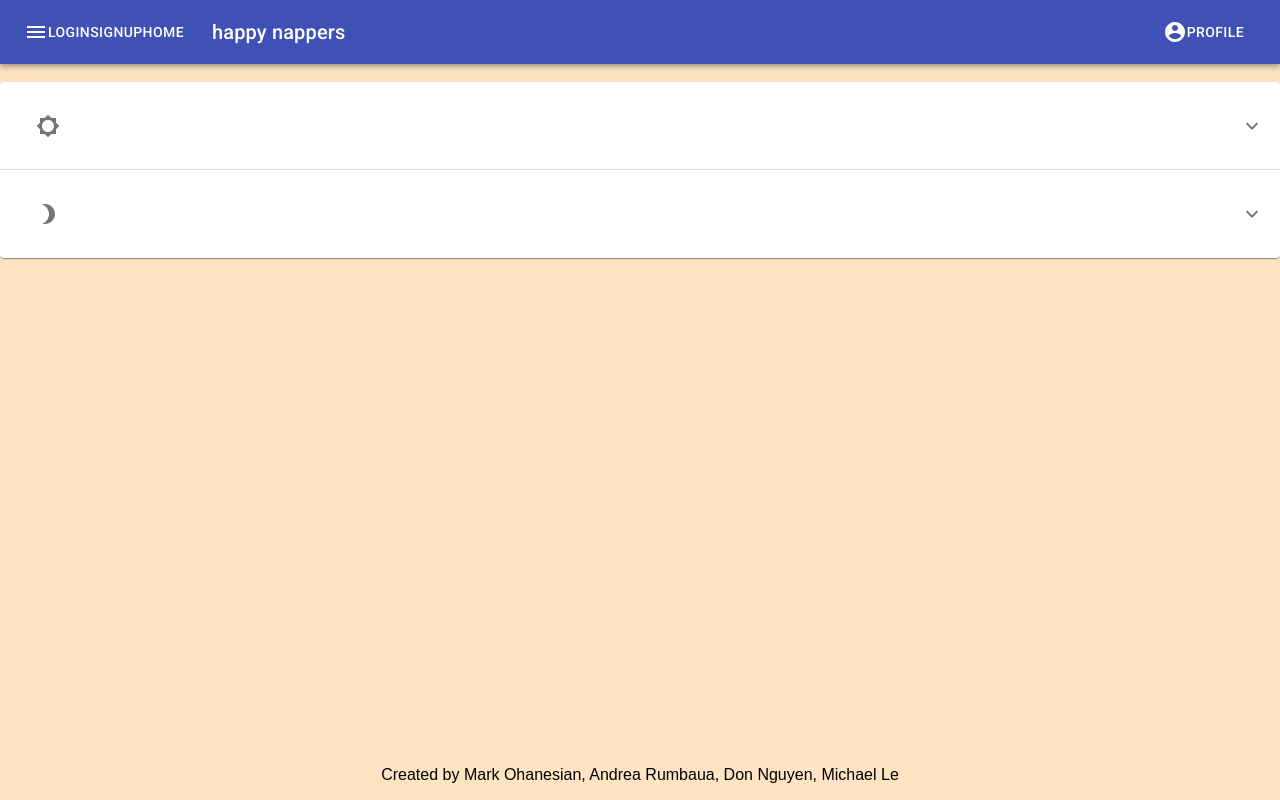
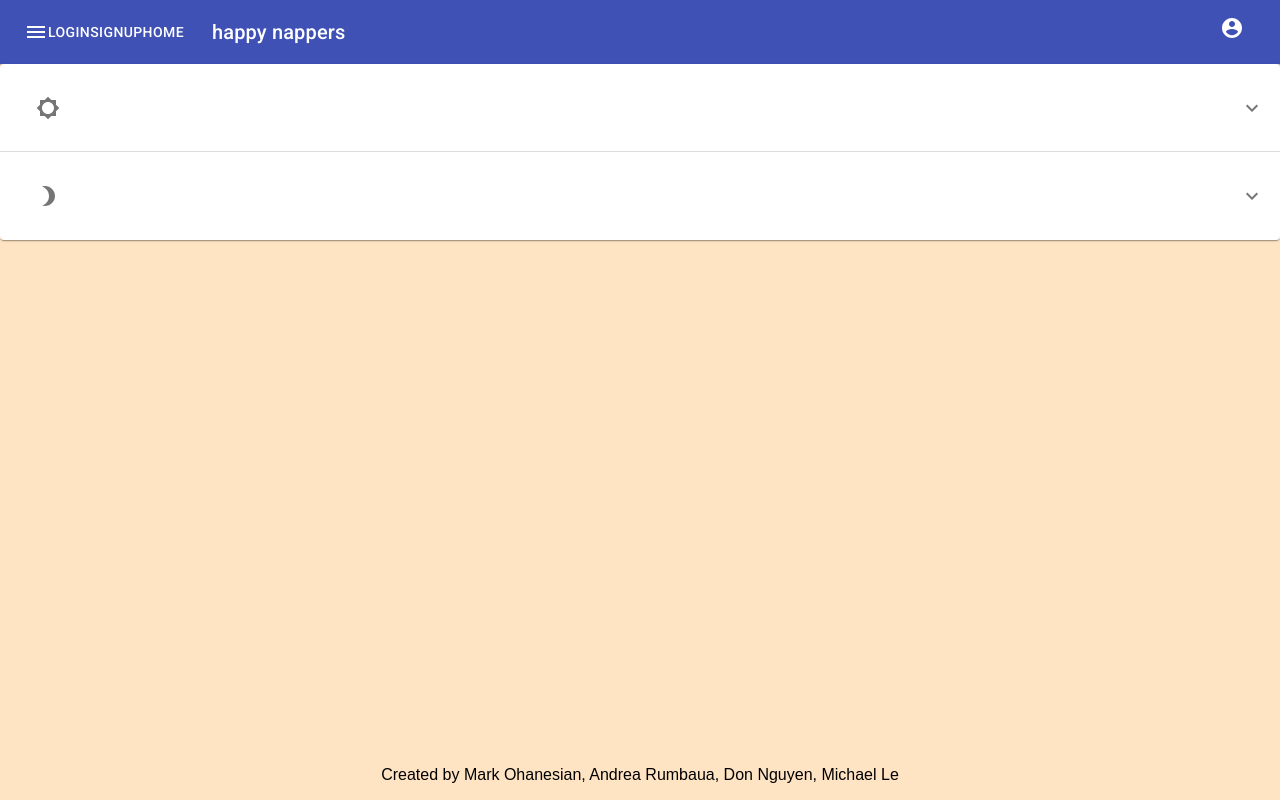
Before and after one commit to arumbaua366/happy-nappers, a React (Create React App) app in the folder client/: page /home in a window 1280 px wide. Built offline with nearby package versions, Linux system fonts and the light colour scheme.

Commit message:
update page routes with home page

```diff
--- a/client/src/App.js
+++ b/client/src/App.js
@@ -4,11 +4,10 @@
 import "./App.css";
 import Nav from "./components/Nav";
 import Footer from "./components/Footer";
-import Accordion from "./components/Accordion";
 import Login from "./pages/Login";
 import Profile from "./pages/Profile";
 import Signup from "./pages/Signup";
-// import Main from "./pages/Main"
+import Home from "./pages/Home"
 
 class App extends Component {
   render() {
@@ -16,14 +15,12 @@
       <Router>
         <Nav />
         <Switch>
-          {/* <Route exact path="/" component={Main} /> */}
+          <Route exact path="/home" component={Home} />
           <Route exact path="/login" component={Login} />
           <Route exact path="/signup" component={Signup} />
           <Route exact path="/profile" component={Profile} />
         </Switch>
-        <p className="App-intro">
-       <Accordion/>
-      </p>
+
         <Footer />
       </Router>
 
--- a/client/src/components/Nav/index.js
+++ b/client/src/components/Nav/index.js
@@ -70,9 +70,9 @@
                 aria-controls="menu-appbar"
                 color="inherit"
               >
-                 <AccountCircle />
+
                  <Link variant="button" color="inherit" href="/profile" className={classes.link}>
-							Profile
+							<AccountCircle />
 							</Link>
               </IconButton>
               {/* </nav> */}
--- /dev/null
+++ b/client/src/pages/Home.js
@@ -0,0 +1,114 @@
+import React from 'react';
+import { makeStyles } from '@material-ui/core/styles';
+import ExpansionPanel from '@material-ui/core/ExpansionPanel';
+import ExpansionPanelDetails from '@material-ui/core/ExpansionPanelDetails';
+import ExpansionPanelSummary from '@material-ui/core/ExpansionPanelSummary';
+// import Typography from '@material-ui/core/Typography';
+import ExpandMoreIcon from '@material-ui/icons/ExpandMore';
+// import Collapse from '@material-ui/core/Collapse';
+import Buttons from "../components/Buttons"
+import Buttons2 from "../components/Buttons2"
+// import { Button } from '@material-ui/core';
+import Iconbtn1 from "../components/Iconbtn1";
+import Iconbtn2 from "../components/Iconbtn2";
+
+
+
+const useStyles = makeStyles((theme) => ({
+  root: {
+    width: '100%',
+  },
+  heading: {
+    fontSize: theme.typography.pxToRem(15),
+    flexBasis: '33.33%',
+    flexShrink: 0,
+  },
+  secondaryHeading: {
+    fontSize: theme.typography.pxToRem(15),
+    color: theme.palette.text.secondary,
+  },
+}));
+
+export default function ControlledExpansionPanels() {
+  const classes = useStyles();
+  const [expanded, setExpanded] = React.useState(false);
+
+  const handleChange = (panel) => (event, isExpanded) => {
+    setExpanded(isExpanded ? panel : false);
+  };
+
+  return (
+    <div className={classes.root}>
+      <ExpansionPanel expanded={expanded === 'panel1'} onChange={handleChange('panel1')}>
+        <ExpansionPanelSummary
+          expandIcon={<ExpandMoreIcon />}
+          aria-controls="panel1bh-content"
+          id="panel1bh-header"
+        >
+            <Iconbtn1 />
+          {/* <Typography className={classes.heading}>General settings</Typography> */}
+          {/* <Typography className={classes.secondaryHeading}>I am an expansion panel</Typography> */}
+        </ExpansionPanelSummary>
+        <ExpansionPanelDetails>
+            <Buttons />
+          {/* <Typography>
+            Nulla facilisi. Phasellus sollicitudin nulla et quam mattis feugiat. Aliquam eget
+            maximus est, id dignissim quam.
+          </Typography> */}
+        </ExpansionPanelDetails>
+      </ExpansionPanel>
+      <ExpansionPanel expanded={expanded === 'panel2'} onChange={handleChange('panel2')}>
+        <ExpansionPanelSummary
+          expandIcon={<ExpandMoreIcon />}
+          aria-controls="panel2bh-content"
+          id="panel2bh-header"
+        >
+            <Iconbtn2 />
+          {/* <Typography className={classes.heading}>Users</Typography>
+          <Typography className={classes.secondaryHeading}> */}
+          {/* </Typography> */}
+        </ExpansionPanelSummary>
+        <ExpansionPanelDetails>
+            <Buttons2 />
+          {/* <Typography>
+            Donec placerat, lectus sed mattis semper, neque lectus feugiat lectus, varius pulvinar
+            diam eros in elit. Pellentesque convallis laoreet laoreet.
+          </Typography> */}
+        </ExpansionPanelDetails>
+      </ExpansionPanel>
+      {/* <ExpansionPanel expanded={expanded === 'panel3'} onChange={handleChange('panel3')}>
+        <ExpansionPanelSummary
+          expandIcon={<ExpandMoreIcon />}
+          aria-controls="panel3bh-content"
+          id="panel3bh-header"
+        >
+          <Typography className={classes.heading}>Advanced settings</Typography>
+          <Typography className={classes.secondaryHeading}>
+            Filtering has been entirely disabled for whole web server
+          </Typography>
+        </ExpansionPanelSummary>
+        <ExpansionPanelDetails>
+          <Typography>
+            Nunc vitae orci ultricies, auctor nunc in, volutpat nisl. Integer sit amet egestas eros,
+            vitae egestas augue. Duis vel est augue.
+          </Typography>
+        </ExpansionPanelDetails>
+      </ExpansionPanel>
+      <ExpansionPanel expanded={expanded === 'panel4'} onChange={handleChange('panel4')}>
+        <ExpansionPanelSummary
+          expandIcon={<ExpandMoreIcon />}
+          aria-controls="panel4bh-content"
+          id="panel4bh-header"
+        >
+          <Typography className={classes.heading}>Personal data</Typography>
+        </ExpansionPanelSummary>
+        <ExpansionPanelDetails>
+          <Typography>
+            Nunc vitae orci ultricies, auctor nunc in, volutpat nisl. Integer sit amet egestas eros,
+            vitae egestas augue. Duis vel est augue.
+          </Typography>
+        </ExpansionPanelDetails>
+      </ExpansionPanel> */}
+    </div>
+  );
+}
```
Also changed, not shown: client/src/pages/Main.js (deleted).
